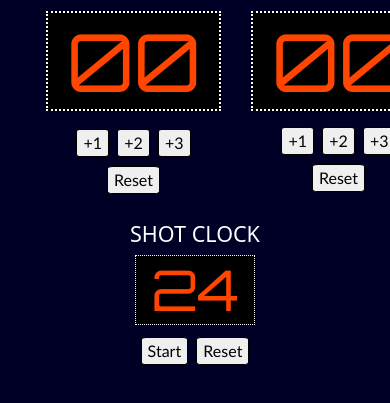
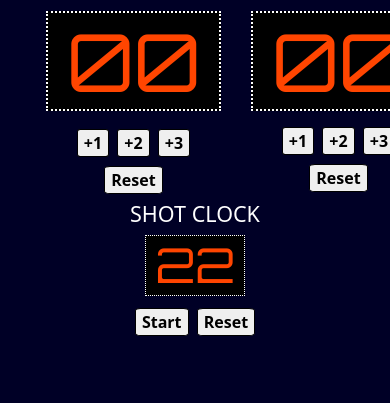
Before and after one commit to chrisyhaigh/basketballScore, a plain HTML site: page index.html in a window 390 px wide. Both pictures are taken after a click on the button "Start". Shown: the part 95-498 px from the top of the page. Drawn offline with nearby package versions, Linux system fonts and the light colour scheme; a web font is replaced by a local one.

Commit message:
Shot clock countdown interval functionality added

```diff
--- a/main.js
+++ b/main.js
@@ -102,6 +102,37 @@ $('.guestPlusThree').click(function(){
 
 // Shot Clock Start Button
 
+let interval;
+
+function startShotClock() {
+    const startTime = parseInt($('.clock-time').html(), 10);
+
+    if (isNaN(startTime)) {
+        console.error('Clocktime is not a valid number')
+        return;
+    }
+
+    let clockTime = startTime;
+
+    interval = setInterval(function() {
+        if (clockTime <= 0 ) {
+            clearInterval(interval);
+        } else if (clockTime <= 10) {
+            clockTime--;
+            $('.clock-time').html('0' + clockTime.toString());
+        } else {
+            clockTime--;
+            $('.clock-time').html(clockTime.toString());
+        }
+    }, 1000);
+
+}
+
+$('.start-clock').click(function() {
+    startShotClock();
+});
+
+
 //Reset Buttons
 
 function resetHomeScore () {
@@ -126,4 +157,5 @@ $('.reset-guest-score').click(function() {
 
 $('.reset-clock').click(function() {
     resetShotClock();
+    clearInterval(interval);
 })
--- a/style.css
+++ b/style.css
@@ -2,6 +2,7 @@ body {
     background-color: rgb(0, 0, 38);
     padding: 30px;
     margin: auto;
+    overflow: hidden;
 }
 
 .image-container {
@@ -76,10 +77,17 @@ body {
 }
 
 .clock-container {
+    margin-top: -100px;
     padding: 20px;
     display: flex;
     align-items: center;
     flex-direction: column;
+}
+
+@media (max-width: 800px) {
+    .clock-container {
+        margin-top: -20px;
+    }
 }
 
 .shot-name {
@@ -87,8 +95,8 @@ body {
 }
 
 .shot-clock {
-    height: 70px;
-    width: 120px;
+    height: 61px;
+    width: 100px;
     background-color: black;
     border: 1px dotted white;
 }
@@ -100,7 +108,7 @@ body {
     font-family: 'Orbitron', sans-serif;
     color: orangered;
     text-align: right;
-    font-size: 3.5rem;
+    font-size: 3rem;
 }
 
 .clock-buttons {
@@ -108,8 +116,8 @@ body {
 }
 
 button {
-    font-family:'Trebuchet MS', 'Lucida Sans Unicode', 'Lucida Grande', 'Lucida Sans', Arial, sans-serif;
     color: black;
+    font-weight: bold;
     margin: 2px;
     border: 1px solid black;
     border-radius: 10%;
```
